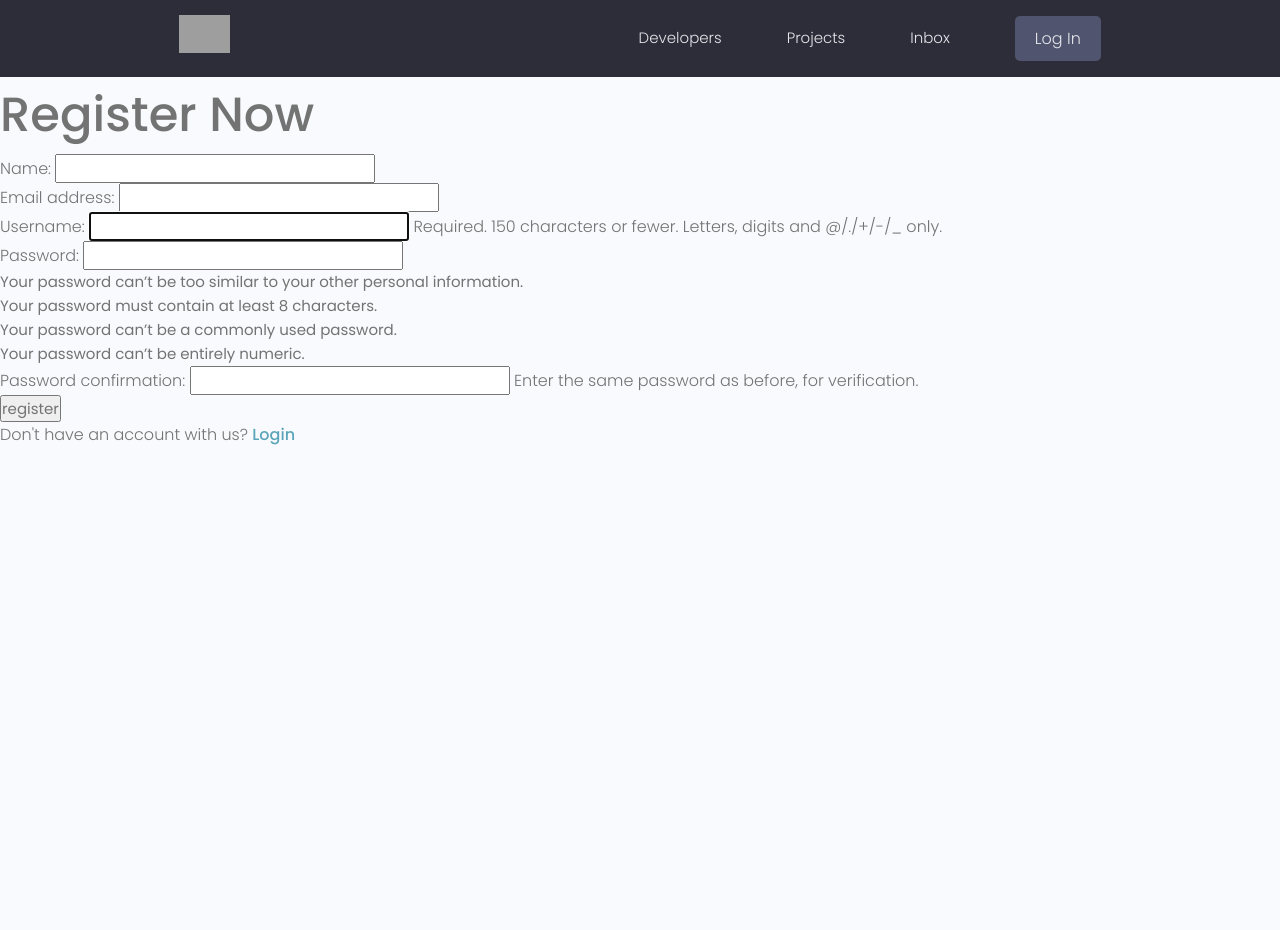
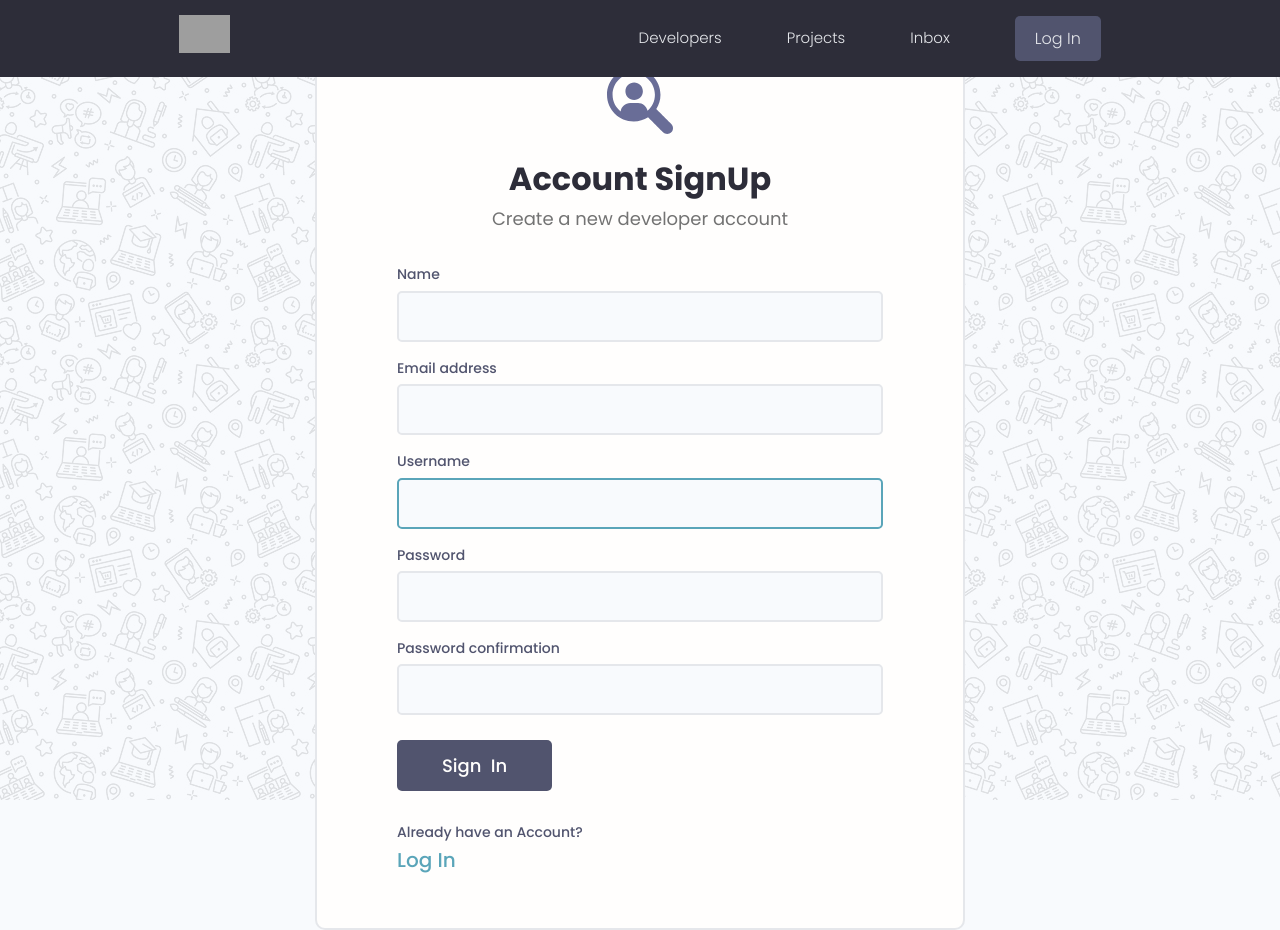
Before and after one commit to thanhtheman/django, a Django app: page /users/register/ in a window 1280 px wide. Before the commit the page ends 445 px from the top, so only its background shows below. Run offline with Django 4.2, Linux system fonts and the light colour scheme; some libraries are stand-ins or nearby versions; grey boxes are pictures that could not be loaded.

Commit message:
login/register form completed

```diff
--- a/devsearch/users/forms.py
+++ b/devsearch/users/forms.py
@@ -9,3 +9,9 @@ class CustomUserCreationForm(UserCreationForm):
         labels = {
             'first_name': 'Name',
         }
+    def __init__(self, *args, **kwargs):
+        super(CustomUserCreationForm, self).__init__(*args, **kwargs)
+
+        for name, field in self.fields.items():
+            print(str(field))
+            field.widget.attrs.update({'class': 'input input--text'})
--- a/devsearch/users/templates/users/login_register.html
+++ b/devsearch/users/templates/users/login_register.html
@@ -8,25 +8,97 @@
 </head>
 <body>
     {% extends 'main.html' %}
+    {% load static %}
     {% block content %}
     {% if page == 'register' %}
-    <h1>Register Now</h1>
+    <!-- <h1>Register Now</h1>
     <form action="{% url 'register' %}", method="POST">
         {% csrf_token %}
         {{ form.as_p }}
         <input type="submit", value="register">
     </form>
-    <p>Don't have an account with us? <a href="{% url 'login' %}">Login</a></p>
+    <p>Don't have an account with us? <a href="{% url 'login' %}">Login</a></p> -->
+
+    <div class="auth">
+      <div class="card">
+        <div class="auth__header text-center">
+          <a href="/">
+            <img src="{% static 'images/icon.svg' %}" alt="icon" />
+          </a>
+          <h3>Account SignUp</h3>
+          <p>Create a new developer account</p>
+        </div>
+
+        <form action="{% url 'register' %}" method="POST" class="form auth__form">
+          {% csrf_token %}
+          <!-- Input:Text -->
+          {% for field in form %}
+          <div class="form__field">
+            <label for="formInput#text"> {{ field.label }} </label>
+            {{ field }}
+          </div>
+          {% endfor %}
+
+
+          <div class="auth__actions">
+            <input class="btn btn--sub btn--lg" type="submit" value="Sign  In" />
+          </div>
+        </form>
+        <div class="auth__alternative">
+          <p>Already have an Account?</p>
+          <a href="{% url 'login' %}">Log In</a>
+        </div>
+      </div>
+    </div>
+
     {% else %}
-    <form action="{% url 'login' %}" method="POST">
-        {% csrf_token %}
-        <input type="text" name="username" placeholder="username">
-        <input type="password" name="password" placeholder="password">
-        <input type="submit" value="login">
-    </form>
+    <div class="auth">
+        <div class="card">
+          <div class="auth__header text-center">
+            <a href="/">
+              <img src="{% static 'images/icon.svg' %}" alt="icon" />
+            </a>
+            <h3>Account Login</h3>
+            <p>Hello Developer, Welcome Back!</p>
+          </div>
 
-    <p>Don't have an account with us? <a href="{% url 'register' %}">Sign Up</a></p>
+          <form action="{% url 'login' %}" method="POST" class="form auth__form">
+            {% csrf_token %}
+            <!-- Input:Email -->
+            <div class="form__field">
 
+              <label for="formInput#text">Username: </label>
+              <input
+                class="input input--text"
+                id="formInput#text"
+                type="text"
+                name="username"
+                placeholder="Enter your username..."
+              />
+            </div>
+
+            <!-- Input:Password -->
+            <div class="form__field">
+              <label for="formInput#password">Password: </label>
+              <input
+                class="input input--password"
+                id="formInput#passowrd"
+                type="password"
+                name="password"
+                placeholder="••••••••"
+              />
+            </div>
+            <div class="auth__actions">
+              <input class="btn btn--sub btn--lg" type="submit" value="Log In" />
+              <a href="forgetpassword.html">Forget Password?</a>
+            </div>
+          </form>
+          <div class="auth__alternative">
+            <p>Don’t have an Account?</p>
+            <a href="{% url 'register' %}">Sign Up</a>
+          </div>
+        </div>
+    </div>
     {% endif %}
 
     {% endblock content%}
```
Also changed, not shown: devsearch/db.sqlite3, devsearch/static/images/icon.svg (added), devsearch/static/images/pattern.jpg (added).
